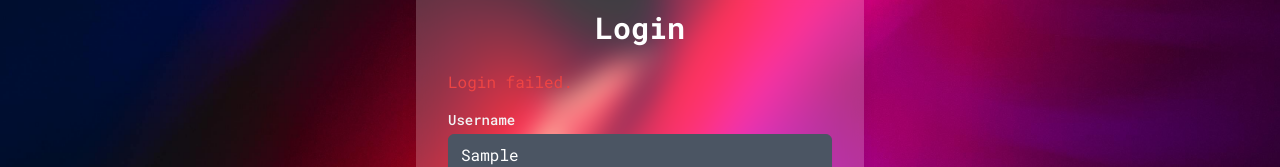
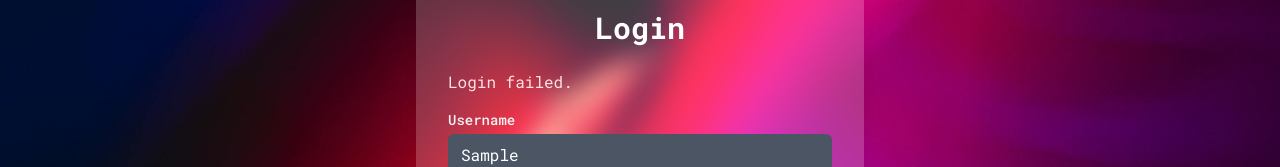
Before and after one commit to infinimineralex/Project-AEGIS, a React (Vite) app in the folder aegis-frontend/: page /login in a window 1280 px wide. Both pictures are taken after typing "Sample", "Sample123", "Sample123" into the empty fields and a click on the button "Login". Shown: the part 200-367 px from the top of the page. Built offline with nearby package versions, Linux system fonts and the light colour scheme; no server answers; a web font is replaced by a local one.

Commit message:
error text color changed to gray

```diff
--- a/aegis-frontend/src/pages/Login.tsx
+++ b/aegis-frontend/src/pages/Login.tsx
@@ -68,7 +68,7 @@
           Login
         </h2>
 
-        {error && <div className="mb-4 text-red-500">{error}</div>}
+        {error && <div className="mb-4 text-red-100">{error}</div>}
 
         <form onSubmit={handleSubmit} className="space-y-6">
           {/* Username Field */}
--- a/aegis-frontend/src/pages/Register.tsx
+++ b/aegis-frontend/src/pages/Register.tsx
@@ -69,7 +69,7 @@
           Register
         </h2>
 
-        {error && <div className="mb-4 text-red-500">{error}</div>}
+        {error && <div className="mb-4 text-gray-100">{error}</div>}
 
         <form onSubmit={handleSubmit} className="space-y-6">
           {/* Username Field */}
```
